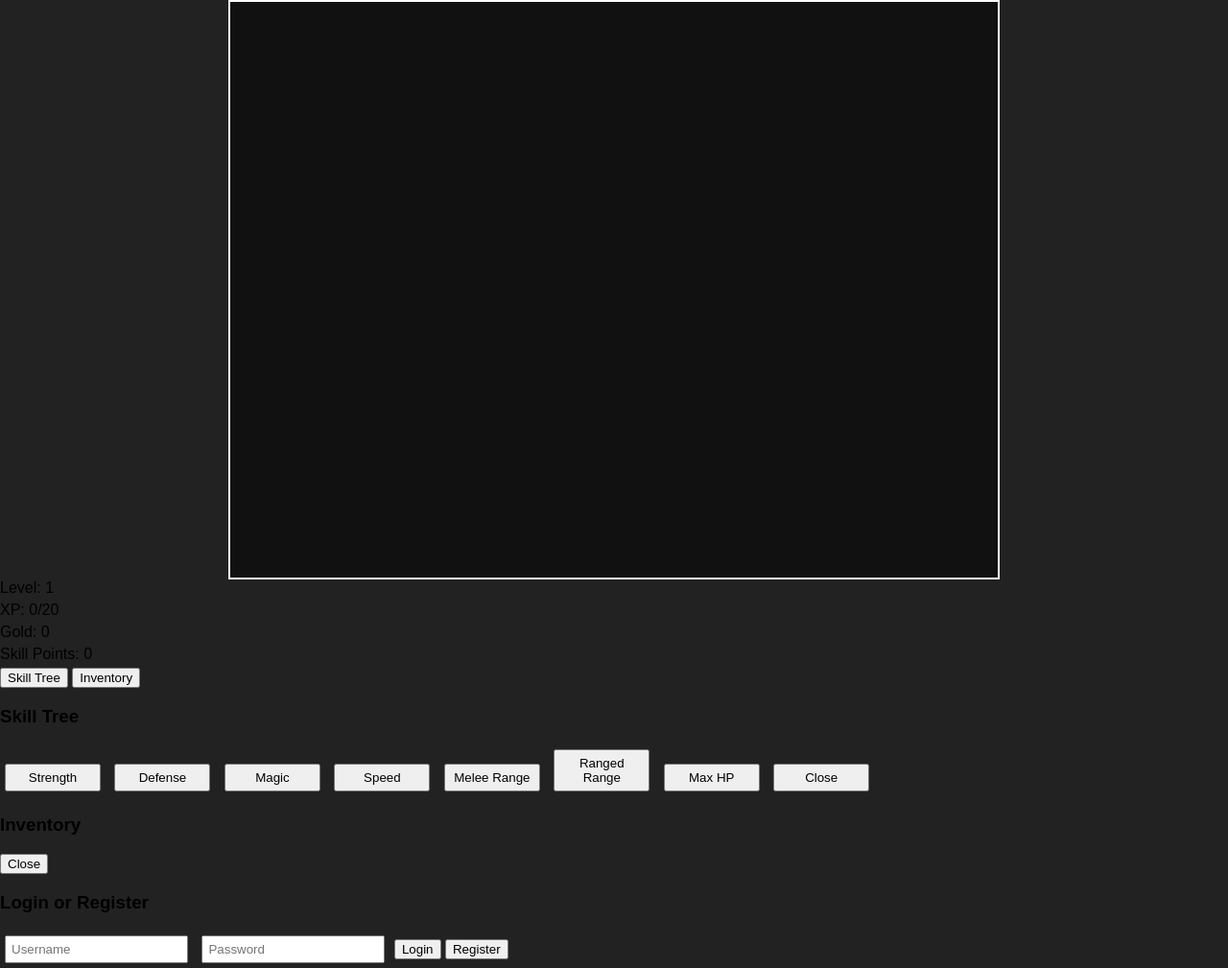
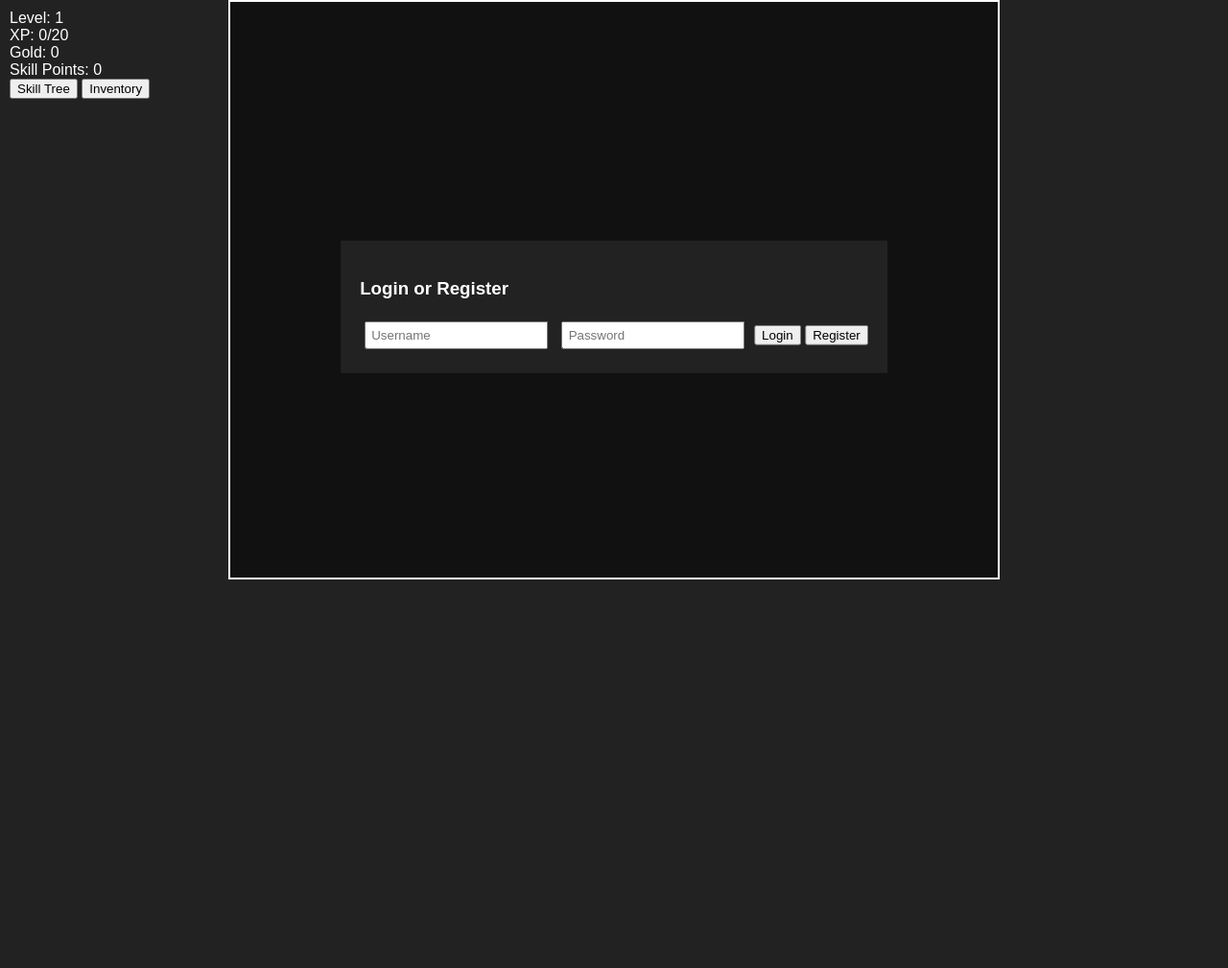
Before and after one commit to Turtle5757/multiplayer, a website: page public/index.html in a window 1280 px wide. Shown: the whole page at 96% size. After the commit the page ends 800 px from the top, so only its background shows below. Drawn offline with Linux system fonts and the light colour scheme.

Commit message:
Update style.css

```diff
--- a/public/style.css
+++ b/public/style.css
@@ -1,6 +1,8 @@
 body { margin:0; background:#222; font-family:sans-serif; }
 canvas { display:block; margin:auto; background:#111; border:2px solid white; }
-#skillTree button { margin:5px; padding:5px; width:100px; }
-#hud div { margin-bottom:5px; }
+#hud { position:absolute; top:10px; left:10px; color:white; }
+.panel { position:absolute; top:10px; right:10px; background:#333; color:white; padding:10px; width:220px; display:none; }
+.panel button { margin:5px; padding:5px; width:100px; }
+#login { position:absolute; top:40%; left:50%; transform:translate(-50%,-50%); color:white; background:#222; padding:20px; }
 input { padding:5px; margin:5px; }
 button { cursor:pointer; }
```
